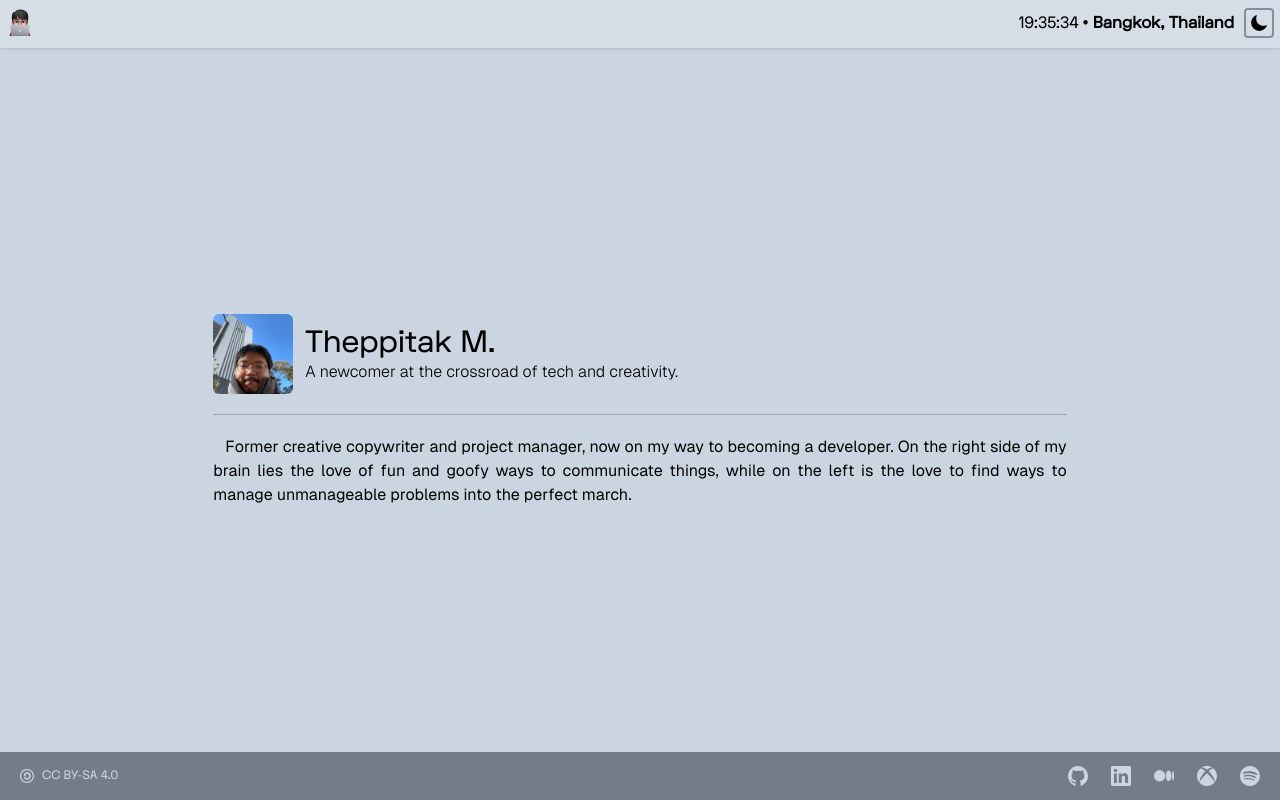
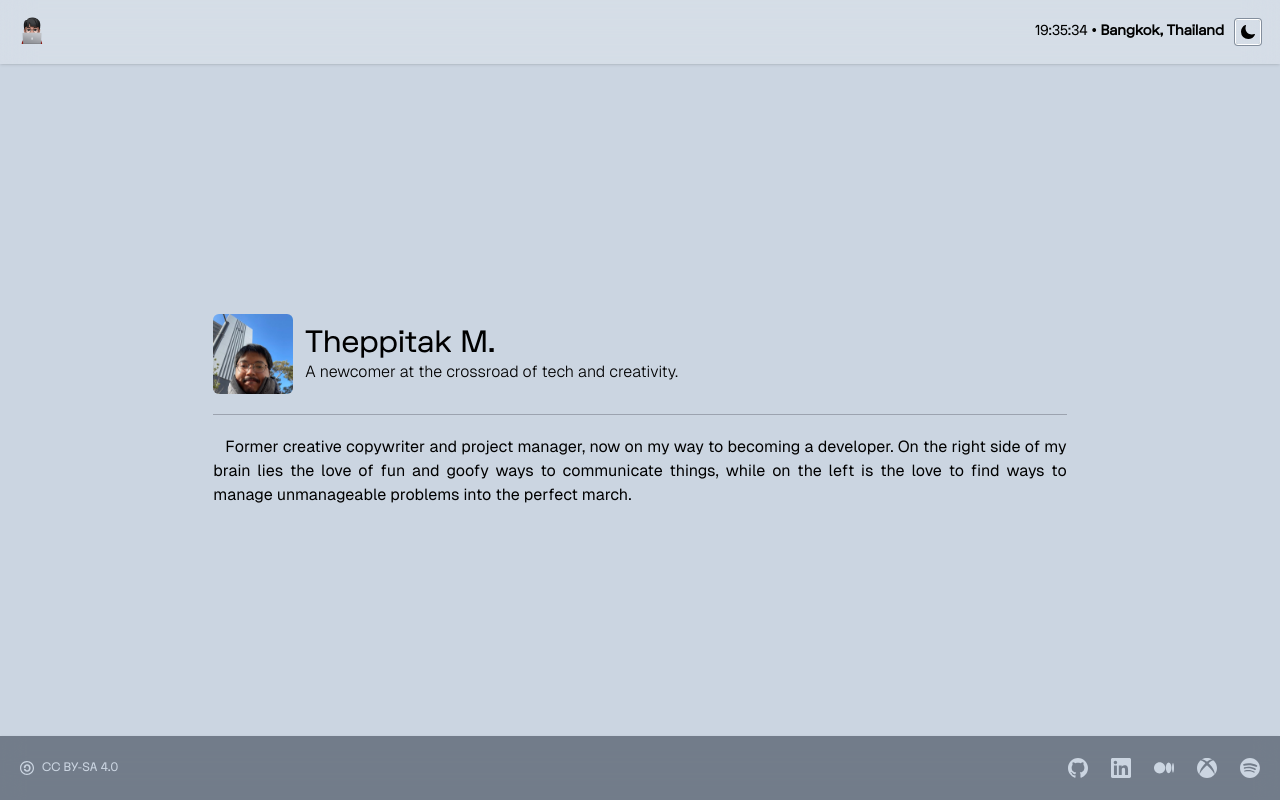
Before and after one commit to mmmmmob/me.theppitak, a React (Vite) app: page / in a window 1280 px wide. Built offline with nearby package versions, Linux system fonts and the light colour scheme.

Commit message:
style: fix header and footer margin

```diff
--- a/src/components/Footer.jsx
+++ b/src/components/Footer.jsx
@@ -1,6 +1,6 @@
 function Footer() {
   return (
-    <div className="flex h-12 w-screen justify-between bg-gray-700/60 text-slate-300 shadow backdrop-blur-md dark:bg-gray-700/50">
+    <div className="flex h-12 w-screen justify-between bg-gray-700/60 text-slate-300 shadow backdrop-blur-md md:h-16 dark:bg-gray-700/50">
       {/* left-side footer [copyright]*/}
       <div className="ml-5 flex w-fit self-center">
         <svg
--- a/src/components/Header.jsx
+++ b/src/components/Header.jsx
@@ -3,13 +3,13 @@ import ModeToggle from "../snippets/ModeToggle";
 
 function Header() {
   return (
-    <div className="flex h-12 w-screen justify-between bg-white/20 shadow backdrop-blur-lg dark:bg-gray-700/50">
+    <div className="flex h-12 w-screen justify-between bg-white/20 shadow backdrop-blur-lg md:h-16 dark:bg-gray-700/50">
       <img
         src="/logo.png"
         alt="avatar"
-        className="size-10 -translate-y-1 self-center rounded-md p-1"
+        className="ml-1 size-10 -translate-y-1 self-center rounded-md p-1 md:ml-3"
       />
-      <div className="mx-2 flex self-center">
+      <div className="mr-3 flex self-center md:mr-5">
         <div className="self-center">
           <CurrentTime />
         </div>
--- a/src/snippets/CurrentTime.jsx
+++ b/src/snippets/CurrentTime.jsx
@@ -12,11 +12,11 @@ function CurrentTime() {
   }, []);
 
   return (
-    <div className="flex">
-      <p className="font-fkDisplay">
+    <div className="flex justify-center">
+      <p className="font-fkDisplay text-sm">
         {time.toLocaleTimeString("en-GB", { timeZone: "Asia/Bangkok" })}
       </p>
-      <p className="mx-1 font-fkDisplay font-bold">
+      <p className="mx-1 font-fkDisplay text-sm font-bold">
         •{" "}
         <a
           href={
--- a/src/snippets/ModeToggle.jsx
+++ b/src/snippets/ModeToggle.jsx
@@ -13,7 +13,7 @@ function ModeToggle() {
     <>
       <button
         onClick={() => darkModeHandler()}
-        className="rounded-sm p-1 text-lg ring-2 ring-slate-700/50 hover:ring-slate-700 dark:ring-slate-400 hover:dark:ring-slate-400/50"
+        className="rounded-sm p-1 align-bottom text-base ring-1 ring-slate-700/50 ring-offset-1 hover:ring-slate-700 dark:ring-slate-400 hover:dark:ring-slate-400/50"
       >
         {dark && <IoSunny />}
         {!dark && <IoMoon />}
```
